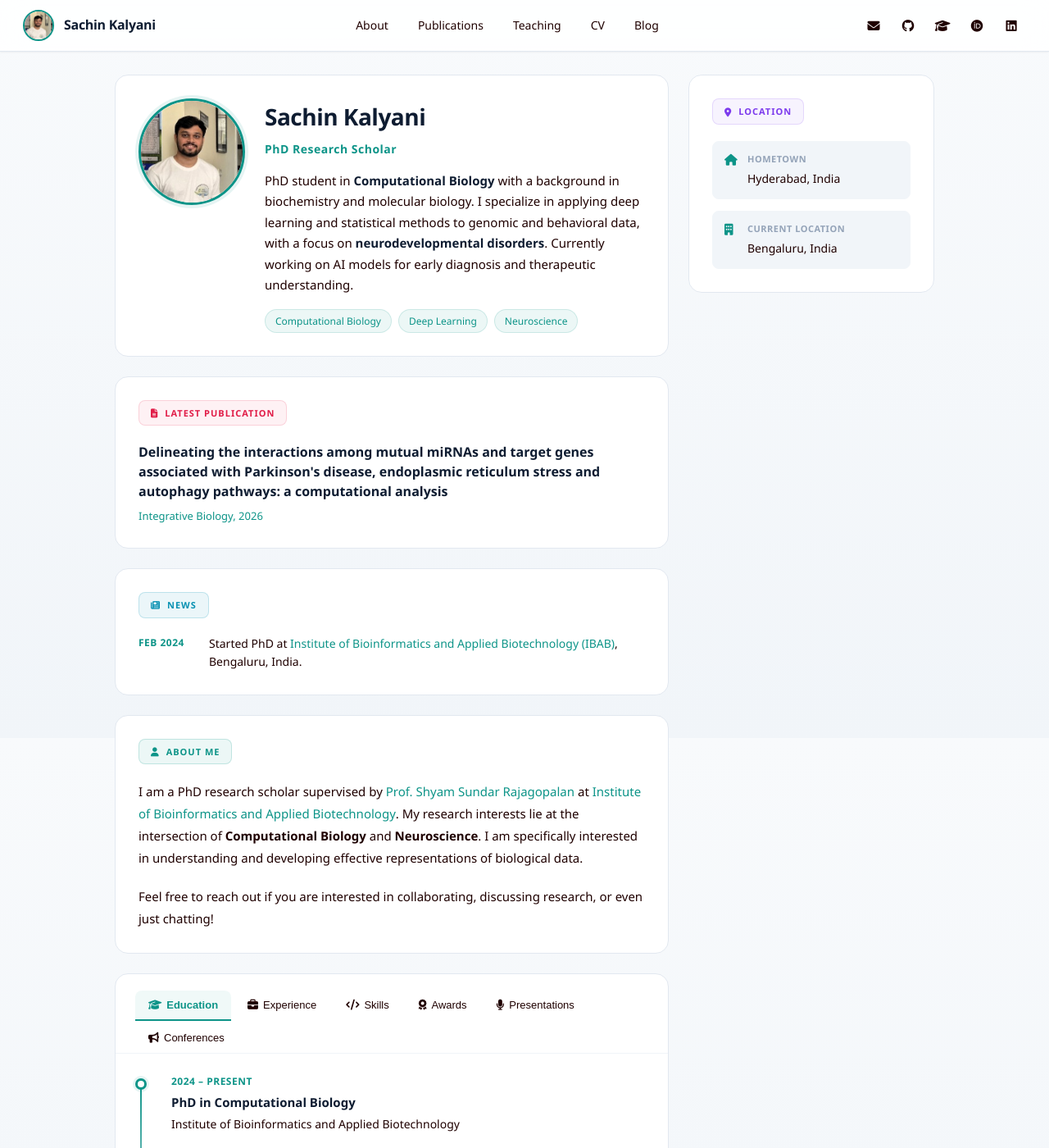
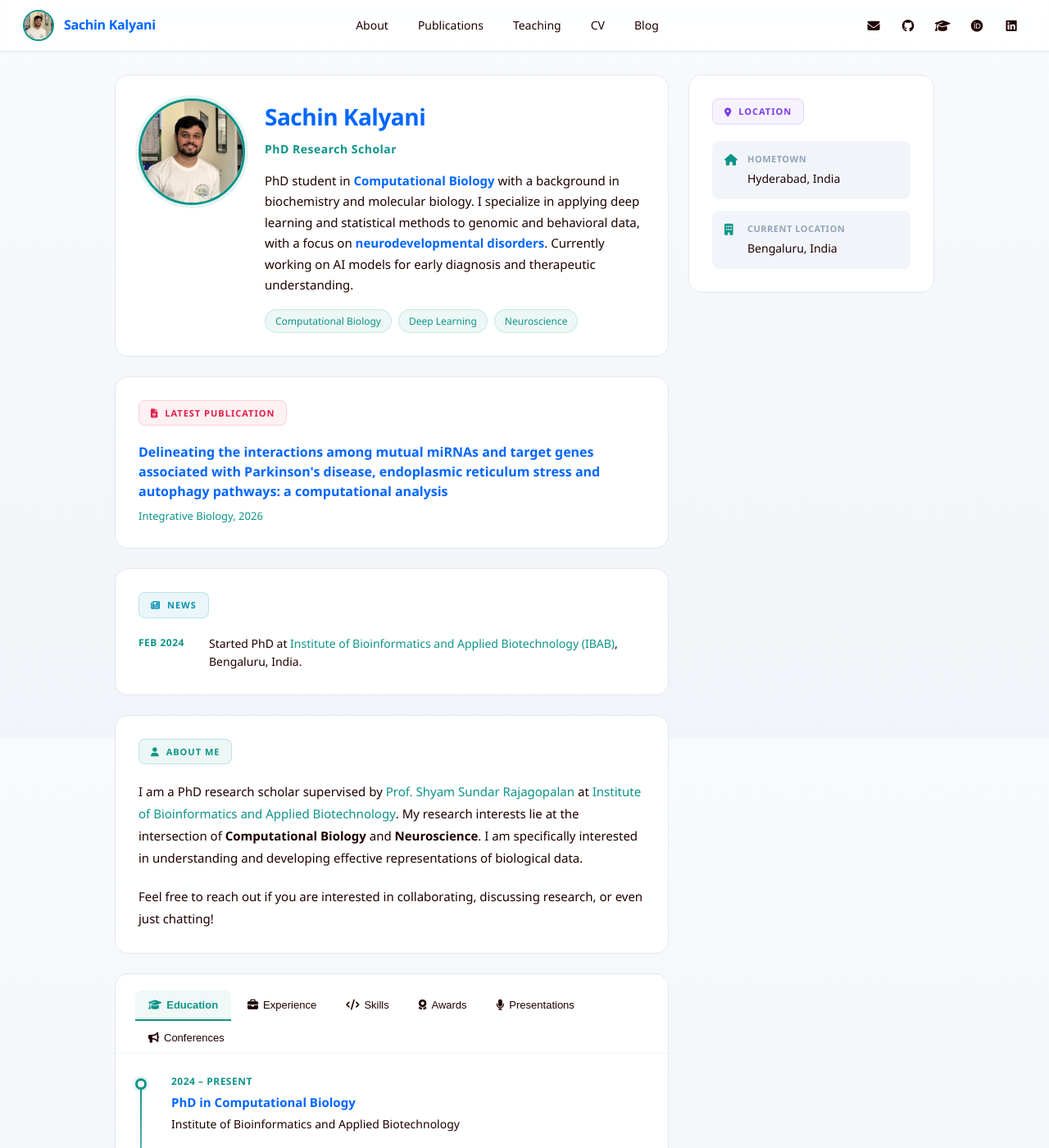
Before and after one commit to sachin-k9/sachinkalyani.github.io, a Jekyll site: the page built from index.md, in a window 1280 px wide and 1400 px high. Shown: the whole window at 82% size. Built offline with Jekyll 4.4.1, drawn with Linux system fonts in a browser that asks for light colours.

Commit message:
change text colors

```diff
--- a/assets/css/style.css
+++ b/assets/css/style.css
@@ -5,7 +5,7 @@
     --bg-card: #ffffff;
     --bg-card-hover: #f8fafc;
 
-    --text-primary: #0e1c31;
+    --text-primary: #0066ff;
     --text-secondary: #1f0000;
     --text-muted: #94a3b8;
 
```
